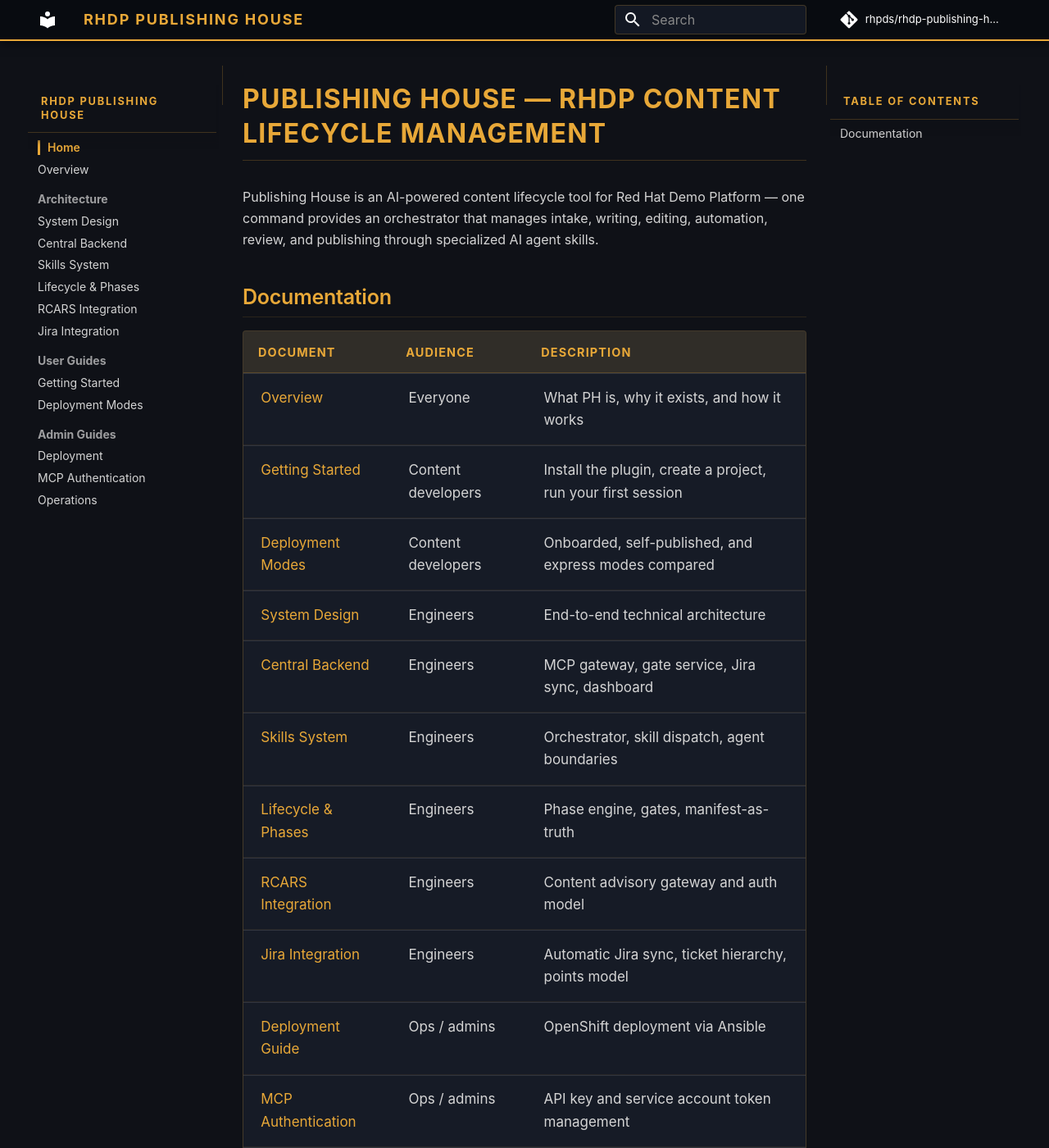
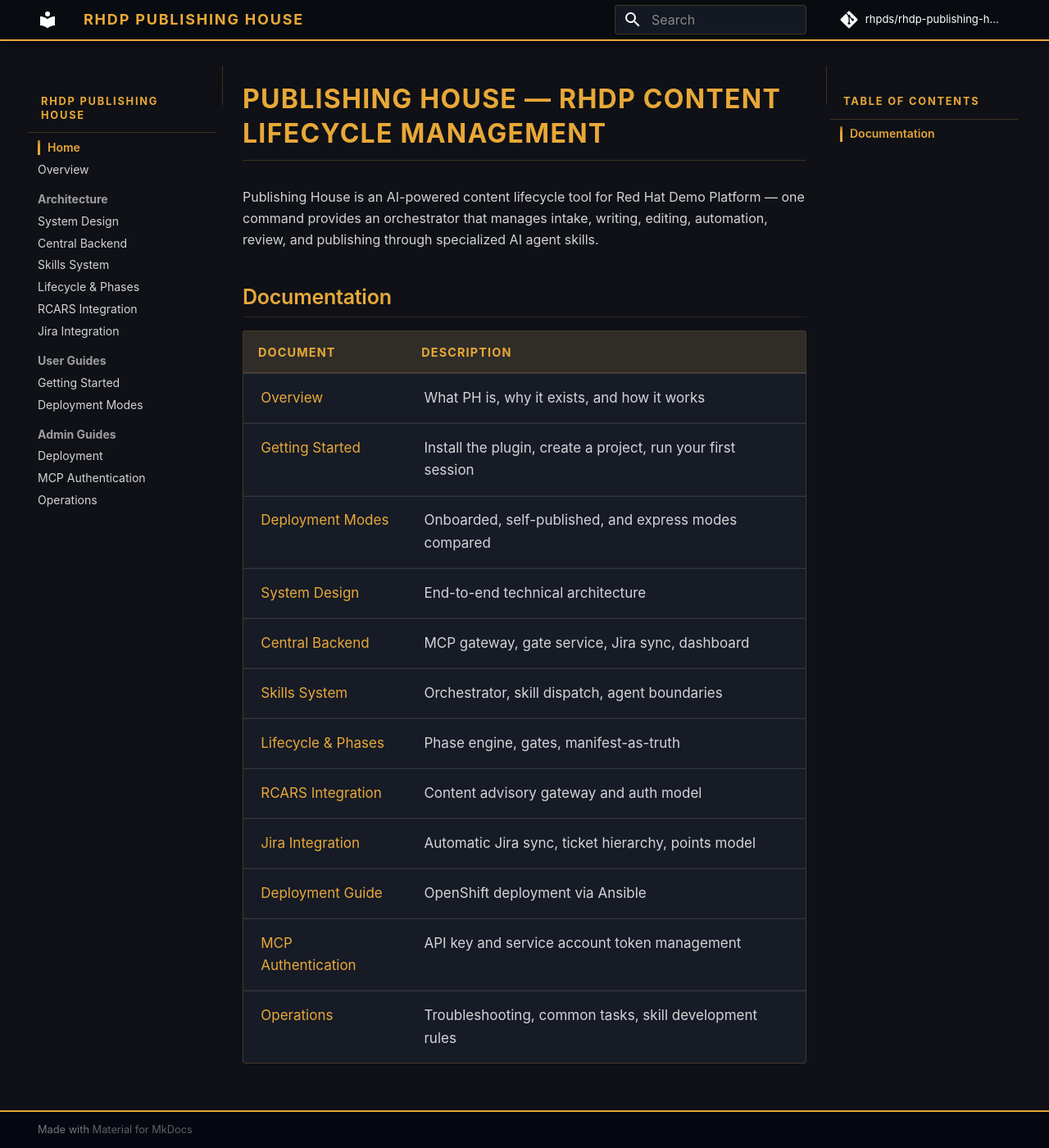
Before and after one commit to treddy08/rhdp-publishing-house, an MkDocs documentation site: the page built from docs/index.md, in a window 1280 px wide and 1400 px high. Shown: the whole window at 82% size. Built offline with MkDocs 1.6.1 and Material for MkDocs 9.7.7, drawn with Linux system fonts in a browser that asks for light colours; comment, search, counter and statistics services are not loaded.

Commit message:
[RHDPCD-47] Apply review feedback to index and overview pages
- Remove audience column from index doc table
- Automation skill: drop narrow "AgnosticV catalog and Ansible" label
- Remove "git log the manifest" phrasing
- Replace "custody chain" jargon with a concrete example
- Drop SA token detail and Next.js mention from overview
- Self-published: clarify it's not intended for the RHDP catalog
- Remove fabricated "platform engineers" persona
- Add admonition: hosted solution in development, local tool required
- Drop "What It Runs On" section

Co-Authored-By: Claude Sonnet 4.6 (1M context) <noreply@anthropic.com>

```diff
--- a/docs/index.md
+++ b/docs/index.md
@@ -4,17 +4,17 @@ Publishing House is an AI-powered content lifecycle tool for Red Hat Demo Platfo
 
 ## Documentation
 
-| Document | Audience | Description |
-|---|---|---|
-| [Overview](overview.md) | Everyone | What PH is, why it exists, and how it works |
-| [Getting Started](user/getting-started.md) | Content developers | Install the plugin, create a project, run your first session |
-| [Deployment Modes](user/deployment-modes.md) | Content developers | Onboarded, self-published, and express modes compared |
-| [System Design](architecture/system-design.md) | Engineers | End-to-end technical architecture |
-| [Central Backend](architecture/central.md) | Engineers | MCP gateway, gate service, Jira sync, dashboard |
-| [Skills System](architecture/skills.md) | Engineers | Orchestrator, skill dispatch, agent boundaries |
-| [Lifecycle & Phases](architecture/lifecycle-phases.md) | Engineers | Phase engine, gates, manifest-as-truth |
-| [RCARS Integration](architecture/rcars-integration.md) | Engineers | Content advisory gateway and auth model |
-| [Jira Integration](architecture/jira-integration.md) | Engineers | Automatic Jira sync, ticket hierarchy, points model |
-| [Deployment Guide](admin/deployment.md) | Ops / admins | OpenShift deployment via Ansible |
-| [MCP Authentication](admin/mcp-auth.md) | Ops / admins | API key and service account token management |
-| [Operations](admin/operations.md) | Ops / admins | Troubleshooting, common tasks, skill development rules |
+| Document | Description |
+|---|---|
+| [Overview](overview.md) | What PH is, why it exists, and how it works |
+| [Getting Started](user/getting-started.md) | Install the plugin, create a project, run your first session |
+| [Deployment Modes](user/deployment-modes.md) | Onboarded, self-published, and express modes compared |
+| [System Design](architecture/system-design.md) | End-to-end technical architecture |
+| [Central Backend](architecture/central.md) | MCP gateway, gate service, Jira sync, dashboard |
+| [Skills System](architecture/skills.md) | Orchestrator, skill dispatch, agent boundaries |
+| [Lifecycle & Phases](architecture/lifecycle-phases.md) | Phase engine, gates, manifest-as-truth |
+| [RCARS Integration](architecture/rcars-integration.md) | Content advisory gateway and auth model |
+| [Jira Integration](architecture/jira-integration.md) | Automatic Jira sync, ticket hierarchy, points model |
+| [Deployment Guide](admin/deployment.md) | OpenShift deployment via Ansible |
+| [MCP Authentication](admin/mcp-auth.md) | API key and service account token management |
+| [Operations](admin/operations.md) | Troubleshooting, common tasks, skill development rules |
```
Also changed, not shown: docs/overview.md (+13 -16 lines).
